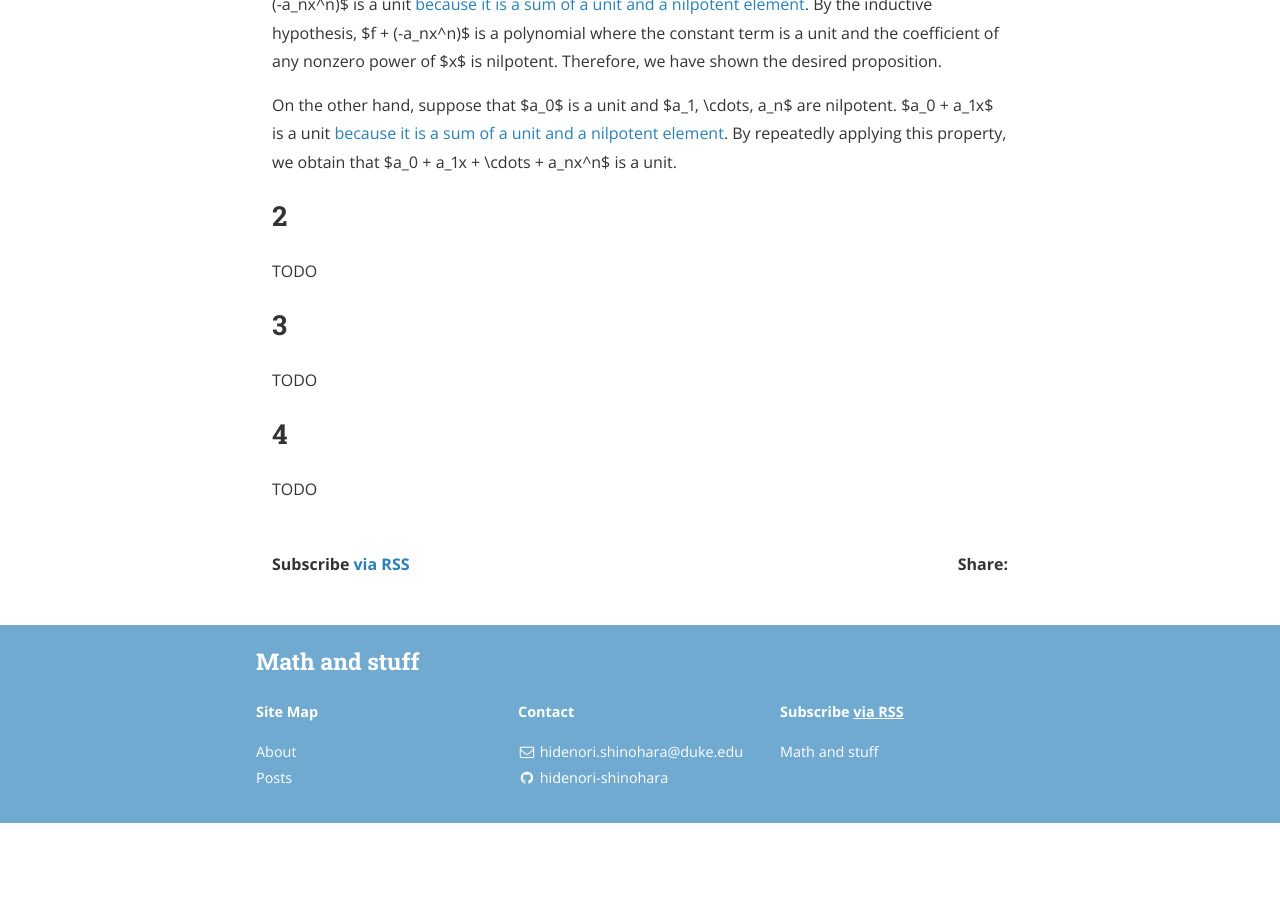
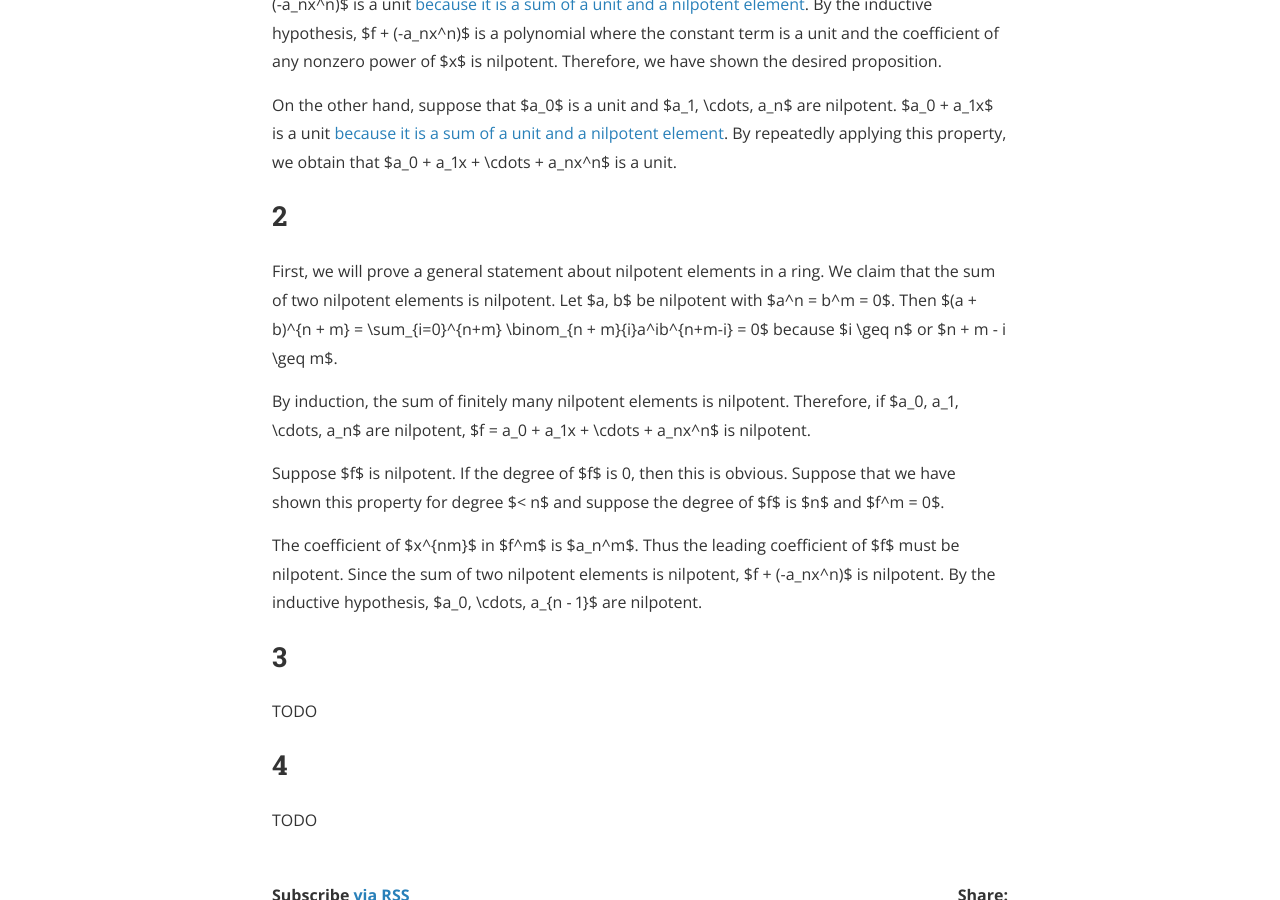
Before and after one commit to hidenori-shinohara/hidenori-shinohara.github.io, a Jekyll site: the page built from _posts/atiyah/chapter1/2019-12-18-ring-of-polynomials-ex-1-2.md, in a window 1280 px wide and 900 px high, scrolled down 1335 px. Built offline with Jekyll 4.4.1, drawn with Linux system fonts in a browser that asks for light colours; nearby versions of some CDN libraries; before the commit the page ends 2158 px from its top, so only the background shows below that; some of the changed text lies outside the part shown.

Commit message:
Finish the second part of ex 1-2 [atiyha]

```diff
--- a/_posts/atiyah/chapter1/2019-12-18-ring-of-polynomials-ex-1-2.md
+++ b/_posts/atiyah/chapter1/2019-12-18-ring-of-polynomials-ex-1-2.md
@@ -11,7 +11,7 @@ Let $f = a_0 + a_1x + \cdots + a_nx^n \in A[x]$.
 Prove that
 
 1. $f$ is a unit in $A[x] \iff a_0$ is a unit in $A$ and $a_1, \cdots, a_n$ are nilpotent.
-1. TODO
+1. $f$ is nilpotent $\iff a_0, a_1, \cdots, a_n$ are nilpotent.
 1. TODO
 1. TODO
 
@@ -52,7 +52,22 @@ $a_0 + a_1x$ is a unit [because it is a sum of a unit and a nilpotent element](/
 By repeatedly applying this property, we obtain that $a_0 + a_1x + \cdots + a_nx^n$ is a unit.
 
 ## 2
-TODO
+First, we will prove a general statement about nilpotent elements in a ring.
+We claim that the sum of two nilpotent elements is nilpotent.
+Let $a, b$ be nilpotent with $a^n = b^m = 0$.
+Then $(a + b)^{n + m} = \sum_{i=0}^{n+m} \binom_{n + m}{i}a^ib^{n+m-i} = 0$ because $i \geq n$ or $n + m - i \geq m$.
+
+By induction, the sum of finitely many nilpotent elements is nilpotent.
+Therefore, if $a_0, a_1, \cdots, a_n$ are nilpotent, $f = a_0 + a_1x + \cdots + a_nx^n$ is nilpotent.
+
+Suppose $f$ is nilpotent.
+If the degree of $f$ is 0, then this is obvious.
+Suppose that we have shown this property for degree $< n$ and suppose the degree of $f$ is $n$ and $f^m = 0$.
+
+The coefficient of $x^{nm}$ in $f^m$ is $a_n^m$.
+Thus the leading coefficient of $f$ must be nilpotent.
+Since the sum of two nilpotent elements is nilpotent, $f + (-a_nx^n)$ is nilpotent.
+By the inductive hypothesis, $a_0, \cdots, a_{n - 1}$ are nilpotent.
 
 ## 3
 TODO
```
